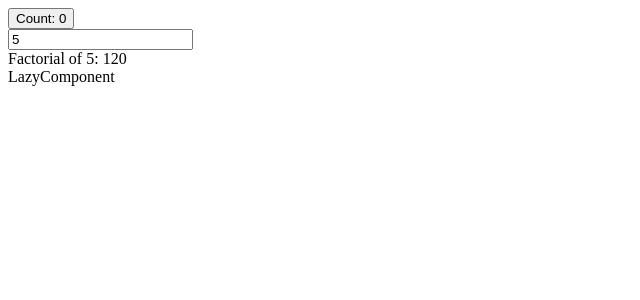
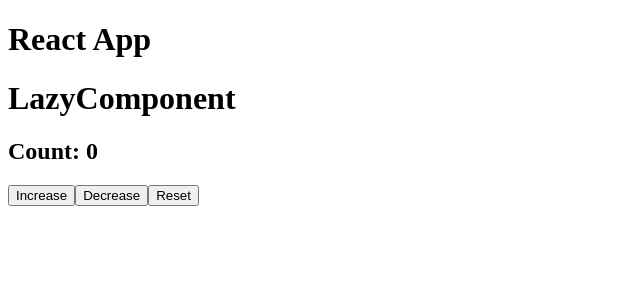
Before and after one commit to Aestheticsuraj234/100-days-mastery, a React (Vite) app in the folder frontend/react-js/my-app/: page / in a window 1280 px wide. Shown: the top 300 px of the page, without its empty margins (0-640 px from the left). Built offline with nearby package versions, Linux system fonts and the light colour scheme.

Commit message:
server components and zustand

```diff
--- a/frontend/react-js/my-app/package.json
+++ b/frontend/react-js/my-app/package.json
@@ -12,7 +12,8 @@
   "dependencies": {
     "react": "^19.0.0",
     "react-dom": "^19.0.0",
-    "react-router-dom": "^7.4.1"
+    "react-router-dom": "^7.4.1",
+    "zustand": "^5.0.3"
   },
   "devDependencies": {
     "@eslint/js": "^9.21.0",
--- a/frontend/react-js/my-app/src/App.jsx
+++ b/frontend/react-js/my-app/src/App.jsx
@@ -1,363 +1,374 @@
-import React, { Suspense } from 'react'
-import { useMemo } from 'react';
-import { useState } from 'react';
-const LazyComponent = React.lazy(() => import('./components/LazyComponent'));
+import React, { Suspense, useEffect } from "react";
+const LazyComponent = React.lazy(() => import("./components/LazyComponent"));
 const App = () => {
-  const [number, setNumber] = useState(5);
-  const [count, setCount] = useState(0);
 
   return (
     <div>
-      <button
-        onClick={() => {
-          setCount((prev) => prev + 1);
-        }}
-      >
-        Count: {count}
-      </button>
-      <div>
-      <input
-        type="number"
-        value={number}
-        onChange={(e) => setNumber(Number(e.target.value))}
-      />
-      <ExpensiveCalculation number={number} />
+      <h1>React App</h1>
       <Suspense fallback={<div>Loading...</div>}>
         <LazyComponent />
       </Suspense>
     </div>
-    </div>
-  )
-}
-
-export default App
-
-const ExpensiveCalculation = ({ number }) => {
-  // Memoized calculation
-  const result = useMemo(() => {
-    console.log('Calculating factorial...');
-    let factorial = 1;
-    for (let i = 1; i <= number; i++) {
-      factorial *= i;
-    }
-    return factorial;
-  }, [number]);
-
-  return <div>Factorial of {number}: {result}</div>;
+  );
 };
 
+export default App;
 
-
-
-
-
-// import React, { memo, useState , useCallback } from "react";
-
+// import React, { Suspense } from 'react'
+// import { useMemo } from 'react';
+// import { useState } from 'react';
+// const LazyComponent = React.lazy(() => import('./components/LazyComponent'));
 // const App = () => {
-//   const [count , setCount] = useState(0);
-
-//   const handleCount = useCallback(() => {
-//     setCount(count + 1);
-//   }, [count]);
+//   const [number, setNumber] = useState(5);
+//   const [count, setCount] = useState(0);
 
 //   return (
 //     <div>
-//       <Button
-//         onClick={handleCount}
-//         label={`Increment Count: ${count}`}
+//       <button
+//         onClick={() => {
+//           setCount((prev) => prev + 1);
+//         }}
+//       >
+//         Count: {count}
+//       </button>
+//       <div>
+//       <input
+//         type="number"
+//         value={number}
+//         onChange={(e) => setNumber(Number(e.target.value))}
 //       />
+//       <ExpensiveCalculation number={number} />
+//       <Suspense fallback={<div>Loading...</div>}>
+//         <LazyComponent />
+//       </Suspense>
 //     </div>
-//   );
+//     </div>
+//   )
+// }
+
+// export default App
+
+// const ExpensiveCalculation = ({ number }) => {
+//   // Memoized calculation
+//   const result = useMemo(() => {
+//     console.log('Calculating factorial...');
+//     let factorial = 1;
+//     for (let i = 1; i <= number; i++) {
+//       factorial *= i;
+//     }
+//     return factorial;
+//   }, [number]);
+
+//   return <div>Factorial of {number}: {result}</div>;
 // };
 
-// export default App;
-
-// const Button = memo(({ onClick, label }) => {
-//   console.log("Button rendered");
-//   return <button onClick={onClick}>{label}</button>;
-// });
-
-// // import React, { useState ,memo} from 'react';
+// // import React, { memo, useState , useCallback } from "react";
 
 // // const App = () => {
-// //   const [count, setCount] = useState(0);
-// //   const [items, setItems] = useState([
-// //     { id: 1, name: 'Apple' },
-// //     { id: 2, name: 'Banana' },
-// //     { id: 3, name: 'Cherry' },
-// //   ]);
+// //   const [count , setCount] = useState(0);
 
-// //   const addItem = () => {
-// //     const newItem = { id: items.length + 1, name: `Item ${items.length + 1}` };
-// //     setItems((prevItems) => [...prevItems, newItem]);
-// //   }
+// //   const handleCount = useCallback(() => {
+// //     setCount(count + 1);
+// //   }, [count]);
 
 // //   return (
 // //     <div>
-// //      <button onClick={() => setCount(count + 1)}>Increment Count: {count}</button>
-// //      {/* <ChildComponent name="Akash" /> */}
-
-// //      <button onClick={addItem}>Add Item</button>
-// //      <List items={items} />
+// //       <Button
+// //         onClick={handleCount}
+// //         label={`Increment Count: ${count}`}
+// //       />
 // //     </div>
-// //   )
-// // }
-
-// // export default App
-
-// // // const ChildComponent = memo(({ name }) => {
-// // //   console.log('ChildComponent rendered');
-// // //   return <div>Hello, {name}!</div>;
-// // // })
-
-// // const ListItem = memo(({ item }) => {
-// //   console.log(`ListItem rendered for ${item.id}`);
-// //   return <li>{item.name}</li>;
-// // });
-
-// // const List = ({ items }) => {
-// //   return (
-// //     <ul>
-// //       {items.map((item) => (
-// //         <ListItem key={item.id} item={item} />
-// //       ))}
-// //     </ul>
 // //   );
 // // };
 
-// // // import React, { useEffect, useState } from "react";
+// // export default App;
+
+// // const Button = memo(({ onClick, label }) => {
+// //   console.log("Button rendered");
+// //   return <button onClick={onClick}>{label}</button>;
+// // });
+
+// // // import React, { useState ,memo} from 'react';
 
 // // // const App = () => {
-// // //   const [name, setName] = useState("");
-// // //   const [resdata , setResData] = useState(null);
-// // //   const [loading , setLoading] = useState(false);
+// // //   const [count, setCount] = useState(0);
+// // //   const [items, setItems] = useState([
+// // //     { id: 1, name: 'Apple' },
+// // //     { id: 2, name: 'Banana' },
+// // //     { id: 3, name: 'Cherry' },
+// // //   ]);
 
-// // //   // with dependency array
-// // //   // useEffect(()=>{
-// // //   //   console.log("The name is changed to " + name)
-// // //   // } , [name])
-
-// // //   // without dependency array
-// // //   // useEffect(() => {
-// // //   //   console.log("The name is changed to " + name);
-// // //   // });
-
-// // //   // with empty dependency array
-// // //   useEffect(() => {
-// // //     const fetchUsername = async() => {
-
-// // //       try {
-
-// // //         setLoading(true);
-// // //         const response = await fetch(`https://api.github.com/users/aestheticsuraj234`)
-
-// // //         const data = await response.json();
-
-// // //         setResData(data);
-
-// // //         setLoading(false);
-
-// // //       } catch (error) {
-// // //         console.log(error);
-
-// // //         setLoading(false);
-// // //       }
-// // //     }
-
-// // //     fetchUsername()
-
-// // //     // clean up
-// // //     return () => {
-// // //       setResData(null);
-// // //       setLoading(false);
-// // //     }
-// // //   }, []);
-
-// // //   const onChange = (e) => {
-// // //     setName(e.target.value);
+// // //   const addItem = () => {
+// // //     const newItem = { id: items.length + 1, name: `Item ${items.length + 1}` };
+// // //     setItems((prevItems) => [...prevItems, newItem]);
 // // //   }
-
-// // //   const onSubmit = async(e) => {
-// // //     e.preventDefault();
-// // //     try {
-
-// // //       setLoading(true);
-// // //       const response = await fetch(`https://api.github.com/users/${name}`)
-
-// // //       const data = await response.json();
-
-// // //       setResData(data);
-
-// // //       setLoading(false);
-
-// // //     } catch (error) {
-// // //       console.log(error);
-
-// // //       setLoading(false);
-// // //     }
-// // //   }
-
-// // //   console.log(resdata);
 
 // // //   return (
 // // //     <div>
-// // //       <form onSubmit={onSubmit}>
-// // //       <input type="text" placeholder="Enter Your name" name="username" value={name} onChange={onChange} />
-// // //       <button type="submit" disabled={loading}>Submit</button>
-// // //       </form>
-// // //       {
-// // //         loading && <h1>Loading...</h1>
-// // //       }
-// // //       {
-// // //         resdata && (
-// // //           <div>
-// // //             <h1>{resdata.name}</h1>
-// // //             <img src={resdata.avatar_url} alt={resdata.name} />
-// // //             <p>{resdata.bio}</p>
-// // //             <p>{resdata.location}</p>
-// // //             <p>{resdata.followers}</p>
-// // //           </div>
-// // //         )
-// // //       }
+// // //      <button onClick={() => setCount(count + 1)}>Increment Count: {count}</button>
+// // //      {/* <ChildComponent name="Akash" /> */}
+
+// // //      <button onClick={addItem}>Add Item</button>
+// // //      <List items={items} />
 // // //     </div>
+// // //   )
+// // // }
+
+// // // export default App
+
+// // // // const ChildComponent = memo(({ name }) => {
+// // // //   console.log('ChildComponent rendered');
+// // // //   return <div>Hello, {name}!</div>;
+// // // // })
+
+// // // const ListItem = memo(({ item }) => {
+// // //   console.log(`ListItem rendered for ${item.id}`);
+// // //   return <li>{item.name}</li>;
+// // // });
+
+// // // const List = ({ items }) => {
+// // //   return (
+// // //     <ul>
+// // //       {items.map((item) => (
+// // //         <ListItem key={item.id} item={item} />
+// // //       ))}
+// // //     </ul>
 // // //   );
 // // // };
 
-// // // export default App;
-
-// // // // import Navbar from "./components/Navbar";
-// // // // import { Routes, Route } from "react-router-dom";
-// // // // import Home from "./pages/Home";
-// // // // import About from "./pages/About";
-// // // // import Dashboard from "./pages/Dashboard";
-// // // // import UserProfile from "./pages/UserProfile";
-// // // // import ProtectedRoutes from "./layouts/ProtectedRoutes";
-// // // // import Login from "./pages/Login";
-// // // // import NotFound from "./pages/NotFound";
+// // // // import React, { useEffect, useState } from "react";
 
 // // // // const App = () => {
+// // // //   const [name, setName] = useState("");
+// // // //   const [resdata , setResData] = useState(null);
+// // // //   const [loading , setLoading] = useState(false);
+
+// // // //   // with dependency array
+// // // //   // useEffect(()=>{
+// // // //   //   console.log("The name is changed to " + name)
+// // // //   // } , [name])
+
+// // // //   // without dependency array
+// // // //   // useEffect(() => {
+// // // //   //   console.log("The name is changed to " + name);
+// // // //   // });
+
+// // // //   // with empty dependency array
+// // // //   useEffect(() => {
+// // // //     const fetchUsername = async() => {
+
+// // // //       try {
+
+// // // //         setLoading(true);
+// // // //         const response = await fetch(`https://api.github.com/users/aestheticsuraj234`)
+
+// // // //         const data = await response.json();
+
+// // // //         setResData(data);
+
+// // // //         setLoading(false);
+
+// // // //       } catch (error) {
+// // // //         console.log(error);
+
+// // // //         setLoading(false);
+// // // //       }
+// // // //     }
+
+// // // //     fetchUsername()
+
+// // // //     // clean up
+// // // //     return () => {
+// // // //       setResData(null);
+// // // //       setLoading(false);
+// // // //     }
+// // // //   }, []);
+
+// // // //   const onChange = (e) => {
+// // // //     setName(e.target.value);
+// // // //   }
+
+// // // //   const onSubmit = async(e) => {
+// // // //     e.preventDefault();
+// // // //     try {
+
+// // // //       setLoading(true);
+// // // //       const response = await fetch(`https://api.github.com/users/${name}`)
+
+// // // //       const data = await response.json();
+
+// // // //       setResData(data);
+
+// // // //       setLoading(false);
+
+// // // //     } catch (error) {
+// // // //       console.log(error);
+
+// // // //       setLoading(false);
+// // // //     }
+// // // //   }
+
+// // // //   console.log(resdata);
+
 // // // //   return (
-// // // //     <>
-// // // //       <Navbar />
-// // // //       <Routes>
-// // // //         <Route path={"/"} element={<Home />} />
-// // // //         <Route path={"/about"} element={<About />} />
-// // // //         <Route path={"/dashboard"} element={<Dashboard />} />
-// // // //         <Route
-// // // //           path={"/userprofile/:userId"}
-// // // //           element={
-// // // //             <ProtectedRoutes>
-// // // //               <UserProfile />
-// // // //             </ProtectedRoutes>
-// // // //           }
-// // // //         />
-// // // //         <Route path="/login" element={<Login />} />
-// // // //         {/* not found */}
-// // // //         <Route path="*" element={<NotFound />} />
-// // // //       </Routes>
-// // // //     </>
+// // // //     <div>
+// // // //       <form onSubmit={onSubmit}>
+// // // //       <input type="text" placeholder="Enter Your name" name="username" value={name} onChange={onChange} />
+// // // //       <button type="submit" disabled={loading}>Submit</button>
+// // // //       </form>
+// // // //       {
+// // // //         loading && <h1>Loading...</h1>
+// // // //       }
+// // // //       {
+// // // //         resdata && (
+// // // //           <div>
+// // // //             <h1>{resdata.name}</h1>
+// // // //             <img src={resdata.avatar_url} alt={resdata.name} />
+// // // //             <p>{resdata.bio}</p>
+// // // //             <p>{resdata.location}</p>
+// // // //             <p>{resdata.followers}</p>
+// // // //           </div>
+// // // //         )
+// // // //       }
+// // // //     </div>
 // // // //   );
 // // // // };
 
 // // // // export default App;
 
-// // // // import React from 'react'
+// // // // // import Navbar from "./components/Navbar";
+// // // // // import { Routes, Route } from "react-router-dom";
+// // // // // import Home from "./pages/Home";
+// // // // // import About from "./pages/About";
+// // // // // import Dashboard from "./pages/Dashboard";
+// // // // // import UserProfile from "./pages/UserProfile";
+// // // // // import ProtectedRoutes from "./layouts/ProtectedRoutes";
+// // // // // import Login from "./pages/Login";
+// // // // // import NotFound from "./pages/NotFound";
 
-// // // // import NameList from './components/NameList'
-// // // // import Forms from './components/Forms'
+// // // // // const App = () => {
+// // // // //   return (
+// // // // //     <>
+// // // // //       <Navbar />
+// // // // //       <Routes>
+// // // // //         <Route path={"/"} element={<Home />} />
+// // // // //         <Route path={"/about"} element={<About />} />
+// // // // //         <Route path={"/dashboard"} element={<Dashboard />} />
+// // // // //         <Route
+// // // // //           path={"/userprofile/:userId"}
+// // // // //           element={
+// // // // //             <ProtectedRoutes>
+// // // // //               <UserProfile />
+// // // // //             </ProtectedRoutes>
+// // // // //           }
+// // // // //         />
+// // // // //         <Route path="/login" element={<Login />} />
+// // // // //         {/* not found */}
+// // // // //         <Route path="*" element={<NotFound />} />
+// // // // //       </Routes>
+// // // // //     </>
+// // // // //   );
+// // // // // };
 
-// // // // const App = () => {
-// // // //   const nameList = ["Suraj" , "Karan" , "Jhon Singh" , "Jhonny Depp"]
-// // // //   return (
-// // // //     <div>
-// // // //       {/* <UserGreeting isLoggedIn={true}/> */}
-// // // //       {/* <Notification notficationMessage={""}/>
-// // // //       <StatusMessage status={"success"}/> */}
+// // // // // export default App;
 
-// // // //       {/* <NameList name={"Suraj"} />
-// // // //       <NameList name={"Karan"} />
-// // // //       <NameList name={"Jhon Singh"} />
-// // // //       <NameList name={"Jhonny Depp"} /> */}
-// // // //       {/* {
-// // // //         nameList.map((name , index)=>(<NameList key={index} name={name}/>))
-// // // //       } */}
+// // // // // import React from 'react'
 
-// // // //       <Forms/>
+// // // // // import NameList from './components/NameList'
+// // // // // import Forms from './components/Forms'
 
-// // // //     </div>
-// // // //   )
-// // // // }
+// // // // // const App = () => {
+// // // // //   const nameList = ["Suraj" , "Karan" , "Jhon Singh" , "Jhonny Depp"]
+// // // // //   return (
+// // // // //     <div>
+// // // // //       {/* <UserGreeting isLoggedIn={true}/> */}
+// // // // //       {/* <Notification notficationMessage={""}/>
+// // // // //       <StatusMessage status={"success"}/> */}
 
-// // // // export default App
+// // // // //       {/* <NameList name={"Suraj"} />
+// // // // //       <NameList name={"Karan"} />
+// // // // //       <NameList name={"Jhon Singh"} />
+// // // // //       <NameList name={"Jhonny Depp"} /> */}
+// // // // //       {/* {
+// // // // //         nameList.map((name , index)=>(<NameList key={index} name={name}/>))
+// // // // //       } */}
 
-// // // // import { useState } from "react";
+// // // // //       <Forms/>
 
-// // // // function App() {
-// // // // //   const [count , setCount] = useState(0)
-// // // // //  const [favToy , setFavToy] = useState("Lego")
+// // // // //     </div>
+// // // // //   )
+// // // // // }
 
-// // // // //  function alertMe(event){
-// // // // //   console.log(event)
-// // // // //   alert("Hello")
-// // // // //  }
+// // // // // export default App
 
-// // // //   return (
-// // // //     <div>
-// // // //       {/* <h1>Hello! {count}</h1>
-// // // //       <div style={{display:"flex",gap:"10px"}}>IronMan
+// // // // // import { useState } from "react";
 
-// // // //       <button onClick={()=>setCount(count+1)}>Increment</button>
-// // // //       <button onClick={()=>setCount(count-1)}>Decrement</button>
-// // // //       </div> */}
-// // // //       {/* <div>
-// // // //         Your Fav Toy is {favToy}
-// // // //       </div>
+// // // // // function App() {
+// // // // // //   const [count , setCount] = useState(0)
+// // // // // //  const [favToy , setFavToy] = useState("Lego")
 
-// // // //       <button onClick={()=>setFavToy("")}>IronMan</button>
-// // // //       <button onClick={()=>setFavToy("HotWheels")}>HotWheels</button> */}
+// // // // // //  function alertMe(event){
+// // // // // //   console.log(event)
+// // // // // //   alert("Hello")
+// // // // // //  }
 
-// // // //       {/* <button onClick={alertMe}>
-// // // //         Alert
-// // // //       </button> */}
+// // // // //   return (
+// // // // //     <div>
+// // // // //       {/* <h1>Hello! {count}</h1>
+// // // // //       <div style={{display:"flex",gap:"10px"}}>IronMan
 
-// // // //     </div>
-// // // //   );
-// // // // }
+// // // // //       <button onClick={()=>setCount(count+1)}>Increment</button>
+// // // // //       <button onClick={()=>setCount(count-1)}>Decrement</button>
+// // // // //       </div> */}
+// // // // //       {/* <div>
+// // // // //         Your Fav Toy is {favToy}
+// // // // //       </div>
 
-// // // // export default App;
+// // // // //       <button onClick={()=>setFavToy("")}>IronMan</button>
+// // // // //       <button onClick={()=>setFavToy("HotWheels")}>HotWheels</button> */}
 
-// // // // import { useState } from "react";
+// // // // //       {/* <button onClick={alertMe}>
+// // // // //         Alert
+// // // // //       </button> */}
 
-// // // // function App() {
-// // // // //   const [count , setCount] = useState(0)
-// // // // //  const [favToy , setFavToy] = useState("Lego")
+// // // // //     </div>
+// // // // //   );
+// // // // // }
 
-// // // // //  function alertMe(event){
-// // // // //   console.log(event)
-// // // // //   alert("Hello")
-// // // // //  }
+// // // // // export default App;
 
-// // // //   return (
-// // // //     <div>
-// // // //       {/* <h1>Hello! {count}</h1>
-// // // //       <div style={{display:"flex",gap:"10px"}}>IronMan
+// // // // // import { useState } from "react";
 
-// // // //       <button onClick={()=>setCount(count+1)}>Increment</button>
-// // // //       <button onClick={()=>setCount(count-1)}>Decrement</button>
-// // // //       </div> */}
-// // // //       {/* <div>
-// // // //         Your Fav Toy is {favToy}
-// // // //       </div>
+// // // // // function App() {
+// // // // // //   const [count , setCount] = useState(0)
+// // // // // //  const [favToy , setFavToy] = useState("Lego")
 
-// // // //       <button onClick={()=>setFavToy("")}>IronMan</button>
-// // // //       <button onClick={()=>setFavToy("HotWheels")}>HotWheels</button> */}
+// // // // // //  function alertMe(event){
+// // // // // //   console.log(event)
+// // // // // //   alert("Hello")
+// // // // // //  }
 
-// // // //       {/* <button onClick={alertMe}>
-// // // //         Alert
-// // // //       </button> */}
+// // // // //   return (
+// // // // //     <div>
+// // // // //       {/* <h1>Hello! {count}</h1>
+// // // // //       <div style={{display:"flex",gap:"10px"}}>IronMan
 
-// // // //     </div>
-// // // //   );
-// // // // }
+// // // // //       <button onClick={()=>setCount(count+1)}>Increment</button>
+// // // // //       <button onClick={()=>setCount(count-1)}>Decrement</button>
+// // // // //       </div> */}
+// // // // //       {/* <div>
+// // // // //         Your Fav Toy is {favToy}
+// // // // //       </div>
 
-// // // // export default App;
+// // // // //       <button onClick={()=>setFavToy("")}>IronMan</button>
+// // // // //       <button onClick={()=>setFavToy("HotWheels")}>HotWheels</button> */}
+
+// // // // //       {/* <button onClick={alertMe}>
+// // // // //         Alert
+// // // // //       </button> */}
+
+// // // // //     </div>
+// // // // //   );
+// // // // // }
+
+// // // // // export default App;
--- a/frontend/react-js/my-app/src/components/LazyComponent.jsx
+++ b/frontend/react-js/my-app/src/components/LazyComponent.jsx
@@ -1,8 +1,16 @@
 import React from 'react'
+import useStore from '../store/store'
 
 const LazyComponent = () => {
+  const {count , increase , decrease , reset} = useStore()
   return (
-    <div>LazyComponent</div>
+    <div>
+      <h1>LazyComponent</h1>
+      <h2>Count: {count}</h2>
+      <button onClick={increase}>Increase</button>
+      <button onClick={decrease}>Decrease</button>
+      <button onClick={reset}>Reset</button>
+    </div>
   )
 }
 
--- /dev/null
+++ b/frontend/react-js/my-app/src/store/store.js
@@ -0,0 +1,17 @@
+import { create } from "zustand";
+
+
+const useStore = create((set)=>( {
+    count:0,
+    increase:()=>set((state)=>({
+        count:state.count+1
+    })),
+    decrease:()=>set((state)=>({
+        count:state.count-1
+    })),
+    reset:()=>set((state)=>({
+        count:0
+    })),
+}))
+
+export default useStore;
```
Also changed, not shown: 2 other files (tests, documents, lock files or other folders).
